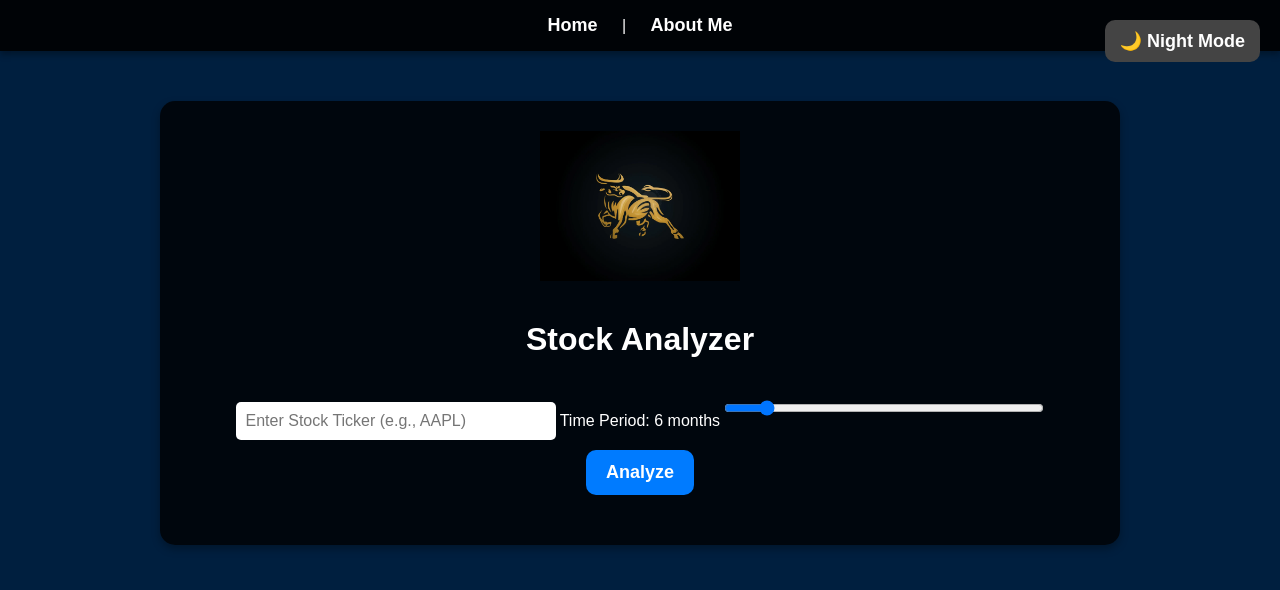
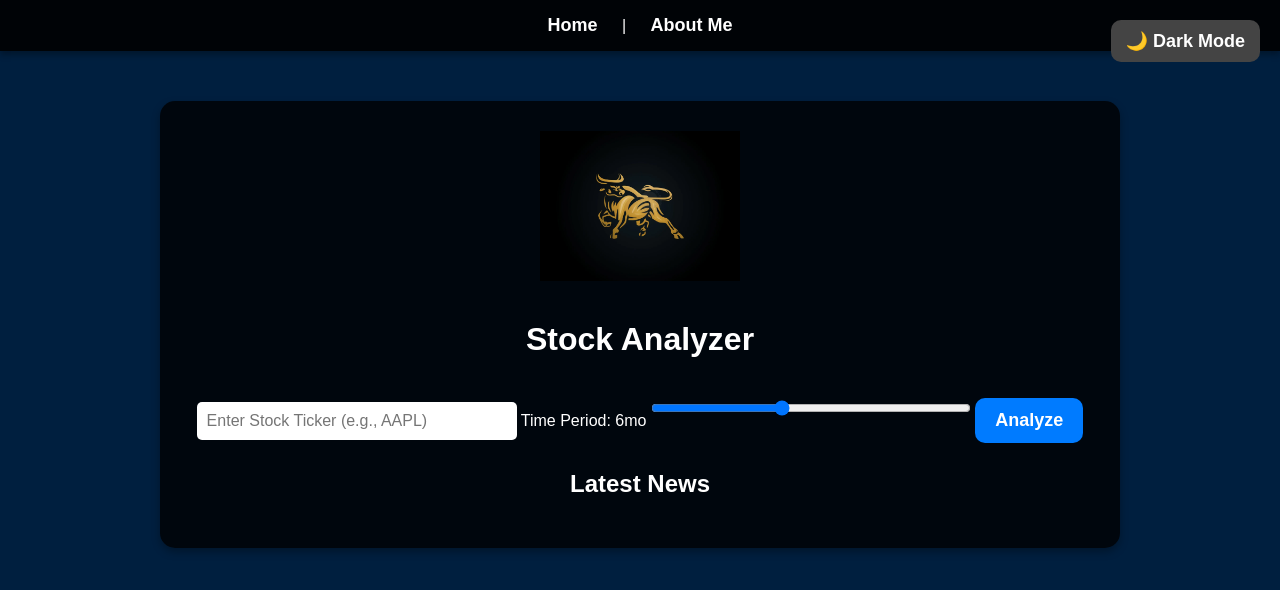
Before and after one commit to SrijanChallapalli/Stock-Analyzer, a Flask app: page / in a window 1280 px wide. Shown: the top 590 px of the page. Run offline with Flask 3, Linux system fonts and the light colour scheme.

Commit message:
Update index.html

```diff
--- a/templates/index.html
+++ b/templates/index.html
@@ -4,10 +4,7 @@
     <meta charset="UTF-8">
     <meta name="viewport" content="width=device-width, initial-scale=1.0">
     <title>Stock Analyzer</title>
-
-    <!-- Load jQuery First -->
     <script src="https://code.jquery.com/jquery-3.6.0.min.js"></script>
-
     <link rel="stylesheet" href="{{ url_for('static', filename='style.css') }}">
 </head>
 <body>
@@ -16,7 +13,7 @@
         <a href="/about">About Me</a>
     </nav>
 
-    <button id="toggle-mode">🌙 Night Mode</button>
+    <button id="toggle-mode">🌙 Dark Mode</button>
 
     <div class="container">
         <img src="{{ url_for('static', filename='bull-logo.png') }}" alt="Stock Bull Logo" class="logo">
@@ -25,8 +22,8 @@
         <form id="stock-form">
             <input type="text" id="ticker" name="ticker" placeholder="Enter Stock Ticker (e.g., AAPL)" required>
 
-            <label for="time-period">Time Period: <span id="slider-value">6 months</span></label>
-            <input type="range" id="time-period" min="1" max="60" step="1" value="6">
+            <label for="time-period">Time Period: <span id="slider-value">6mo</span></label>
+            <input type="range" id="time-period" min="1" max="11" step="1" value="5">
 
             <button type="submit">Analyze</button>
         </form>
@@ -34,15 +31,52 @@
         <div id="result"></div>
         <div id="chart-container"></div>
         <div id="ai-analysis"></div>
+
+        <h2>Latest News</h2>
+        <div id="news-container">
+            {% for article in articles %}
+                <div class="news-item">
+                    <a href="{{ article.link }}" target="_blank">{{ article.title }}</a>
+                </div>
+            {% endfor %}
+        </div>
     </div>
 
-    <!-- JavaScript Code -->
     <script>
         $(document).ready(function() {
+            const periodMap = {
+                1: '1d',
+                2: '5d',
+                3: '1mo',
+                4: '3mo',
+                5: '6mo',
+                6: '1y',
+                7: '2y',
+                8: '5y',
+                9: '10y',
+                10: 'ytd',
+                11: 'max'
+            };
+
+            // Update slider display
+            function updatePeriodDisplay(value) {
+                const period = periodMap[value];
+                $("#slider-value").text(period);
+                return period;
+            }
+
+            // Initial display update
+            updatePeriodDisplay($("#time-period").val());
+
+            $("#time-period").on("input", function() {
+                updatePeriodDisplay($(this).val());
+            });
+
             $("#stock-form").submit(function(event) {
                 event.preventDefault();
-                let ticker = $("#ticker").val().toUpperCase();
-                let period = $("#time-period").val() + "mo";
+                const ticker = $("#ticker").val().toUpperCase();
+                const periodValue = $("#time-period").val();
+                const period = periodMap[periodValue];
 
                 $("#result").html("<p>Fetching data, please wait...</p>");
                 $("#chart-container").html("");
@@ -56,8 +90,6 @@
                     success: function(response) {
                         if (response.error) {
                             $("#result").html(`<p style="color: red;">${response.error}</p>`);
-                            $("#chart-container").html("");
-                            $("#ai-analysis").html("");
                         } else {
                             $("#result").html(`
                                 <h2>Analysis for ${response.ticker}</h2>
@@ -84,6 +116,5 @@
             });
         });
     </script>
-
 </body>
 </html>
```
